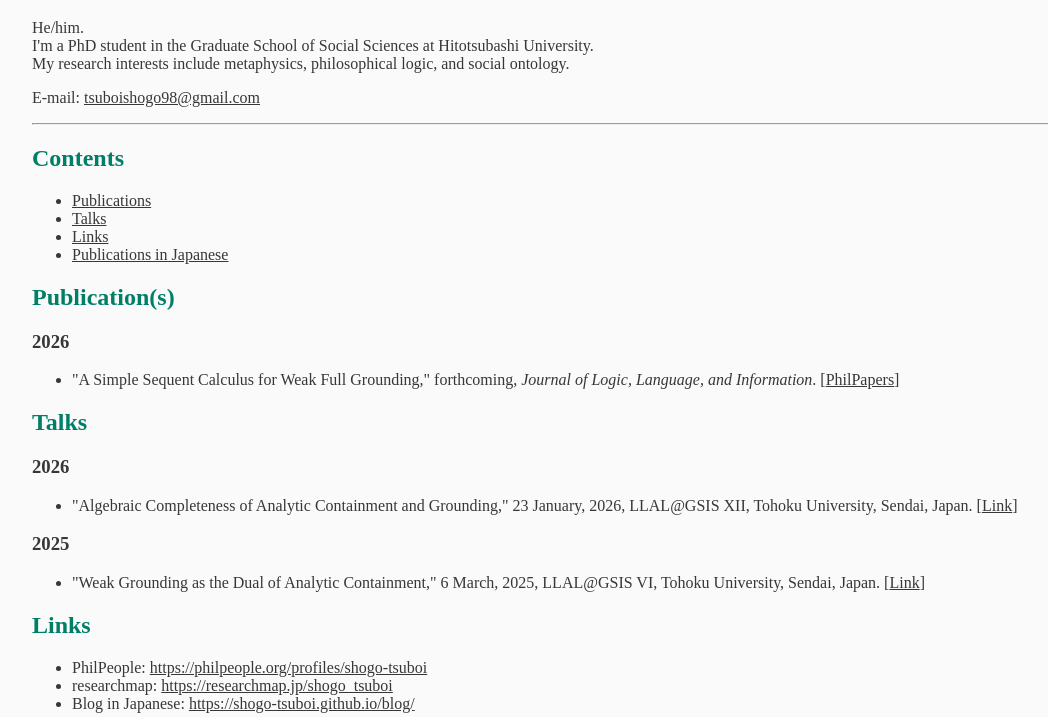
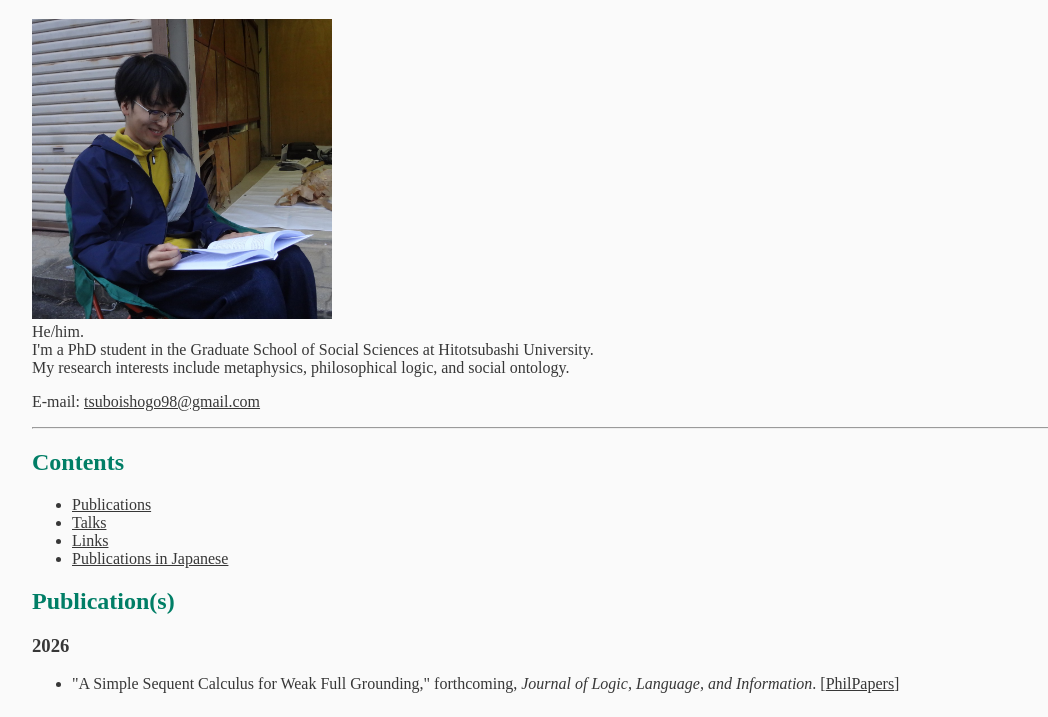
Before and after one commit to shogo-tsuboi/shogo-tsuboi.github.io, a plain HTML site: page index.html in a window 1280 px wide. Shown: the part 61-778 px from the top of the page, without its empty margins (0-1048 px from the left). Drawn offline with Linux system fonts and the light colour scheme.

Commit message:
photo added

```diff
--- a/css/style.css
+++ b/css/style.css
@@ -20,6 +20,9 @@ h1,h2{
     color: var(--main-color);
 }
 
+#profile{
+    width: 300px;
+}
 
 @media (max-width: 768px) {
     body {
--- a/index.html
+++ b/index.html
@@ -13,8 +13,12 @@
 <h1>Shogo Tsuboi</h1>
 
 <p>
-    He/him.<br>
-    I'm a PhD student in the Graduate School of Social Sciences at Hitotsubashi University.<br>
+    <img src="imgs/profile.jpg" alt="My portrait photo." id="profile">
+    <br>
+    He/him.
+    <br>
+    I'm a PhD student in the Graduate School of Social Sciences at Hitotsubashi University.
+    <br>
     My research interests include metaphysics, philosophical logic, and social ontology.
 </p>
 
```
